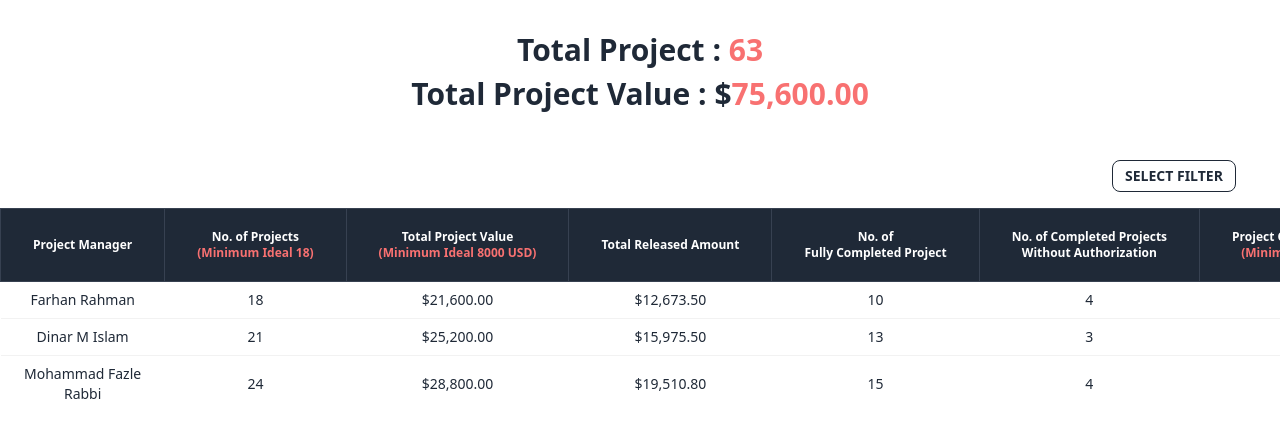
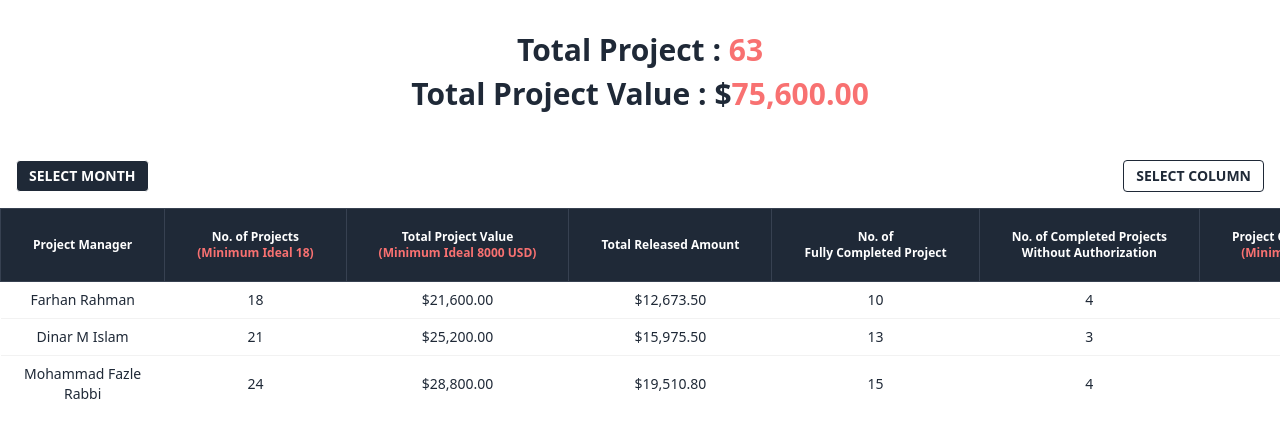
Before and after one commit to nafis-abdullah-seopage1/draggable-table, a React (Vite) app: page / in a window 1280 px wide. Shown: the top 438 px of the page. Built offline with nearby package versions, Linux system fonts and the light colour scheme.

Commit message:
month filtering component created

```diff
--- a/package.json
+++ b/package.json
@@ -12,7 +12,8 @@
   "dependencies": {
     "react": "^18.2.0",
     "react-beautiful-dnd": "^13.1.1",
-    "react-dom": "^18.2.0"
+    "react-dom": "^18.2.0",
+    "react-icons": "^4.11.0"
   },
   "devDependencies": {
     "@types/react": "^18.2.15",
--- a/src/components/DraggableTable/ColumnFilter.jsx
+++ b/src/components/DraggableTable/ColumnFilter.jsx
@@ -4,9 +4,8 @@ import { columns } from "./table-utils";
 export default function ColumnFilter({ columns, setTableColumns }) {
 
     return (
-        <div className="p-3 flex justify-end">
-            <details className="dropdown dropdown-end w-40">
-                <summary className="m-1 btn btn-neutral btn-sm btn-outline">Select Filter</summary>
+        <details className="dropdown dropdown-end">
+            <summary className="m-1 btn btn-neutral btn-sm btn-outline rounded">Select Column</summary>
             <ul className="p-2 shadow menu dropdown-content z-[1] flex-nowrap rounded bg-white border-2 w-52 space-y-1 max-h-[50vh] overflow-y-auto">
                 {
                     [...columns].map((col, i) => <ColIndex key={i} col={col} i={i} setTableColumns={setTableColumns} />)
@@ -14,7 +13,6 @@ export default function ColumnFilter({ columns, setTableColumns }) {
 
             </ul>
         </details>
-        </div>
     )
 }
 
@@ -22,7 +20,7 @@ export default function ColumnFilter({ columns, setTableColumns }) {
 
 const ColIndex = ({ col, i, setTableColumns }) => {
 
-    function handleCheckFilter(checked){
+    function handleCheckFilter(checked) {
         // console.log(checked);
         if (checked) {
             setTableColumns((prev) => {
--- a/src/components/DraggableTable/DraggableTable.jsx
+++ b/src/components/DraggableTable/DraggableTable.jsx
@@ -1,6 +1,7 @@
 import React, { useCallback, useEffect, useState } from 'react';
 import useFetchData from '../../hooks/useFetchData';
 import ColumnFilter from './ColumnFilter';
+import MonthFilter from './MonthFilter';
 
 const DraggableTable = ({ columns }) => {
   const [draggedColumn, setDraggedColumn] = useState(null);
@@ -48,7 +49,10 @@ const DraggableTable = ({ columns }) => {
 
   return (
     <>
-      <ColumnFilter columns={columns} setTableColumns={setTableColumns} />
+      <section className='p-3 flex justify-between'>
+        <MonthFilter />
+        <ColumnFilter columns={columns} setTableColumns={setTableColumns} />
+      </section>
 
       <div className="overflow-x-auto">
 
--- /dev/null
+++ b/src/components/DraggableTable/MonthFilter.jsx
@@ -0,0 +1,58 @@
+import { useEffect, useState } from 'react';
+import { IoMdArrowDropleft, IoMdArrowDropright } from 'react-icons/io';
+
+
+
+const months = ["January", "February", "March", "April", "May", "June", "July", "August", "September", "October", "November", "December"];
+
+const currentYear = new Date().getFullYear();
+
+export default function MonthFilter() {
+    const [open, setOpen] = useState(false);
+    const [year, setYear] = useState(currentYear);
+    const [selectedMonth, setSelectedMonth] = useState(0);
+
+    return (
+        <div className='inline-flex items-center gap-x-5'>
+            <section className="relative">
+                <button onClick={()=>setOpen(prev=>!prev)} className="m-1 btn btn-sm text-white btn-outline bg-gray-800 rounded">Select Month</button>
+                <div className={`p-5 shadow menu absolute z-[1] bg-base-100 w-72 rounded border-2 ${open?'block':'hidden'}`}>
+
+                    <section className='flex justify-between select-none'>
+                        <IoMdArrowDropleft onClick={() => setYear(prev => prev - 1)} className='cursor-pointer w-5 h-5 active:scale-95 bg-gray-300 text-gray-900 p-0.5 rounded-full' />
+                        <p className='font-bold'>{year}</p>
+                        <IoMdArrowDropright onClick={() => setYear(prev => prev + 1)} className='cursor-pointer w-5 h-5 active:scale-95 bg-gray-300 text-gray-900 p-0.5 rounded-full' />
+                    </section>
+
+                    <section className='grid grid-cols-4 gap-2 pt-8'>
+                        {
+                            [...months].map((month, i) => <MonthBlock key={i} month={month} index={i+1} setSelectedMonth={setSelectedMonth} selectedMonth={selectedMonth} />)
+                        }
+                    </section>
+
+                </div>
+            </section>
+
+            {
+                selectedMonth?
+                <div className='font-medium text-slate-950/40 inline-flex gap-x-1'>
+                    <span className='text-slate-950/60'>{`${months[selectedMonth-1]} 16, ${year}`}</span>
+                    <span>to</span>
+                    <span className='text-slate-950/60'>{`${months[selectedMonth]} 15, ${year}`}</span>
+                </div>:''
+            }
+        </div>
+    )
+}
+
+
+
+
+function MonthBlock({ month,index, setSelectedMonth, selectedMonth }) {
+
+    return (
+        <button onClick={() => setSelectedMonth(prev=>prev===index?0:index)} className={`py-2 rounded border border-slate-950/20 ${selectedMonth === index?'bg-gray-900 text-white':'bg-gray-100'} capitalize`}>
+            {month.slice(0, 3)}
+        </button>
+    )
+}
```
Also changed, not shown: 1 other file (tests, documents, lock files or other folders). Lines whose indentation alone changed are shown as unchanged.
